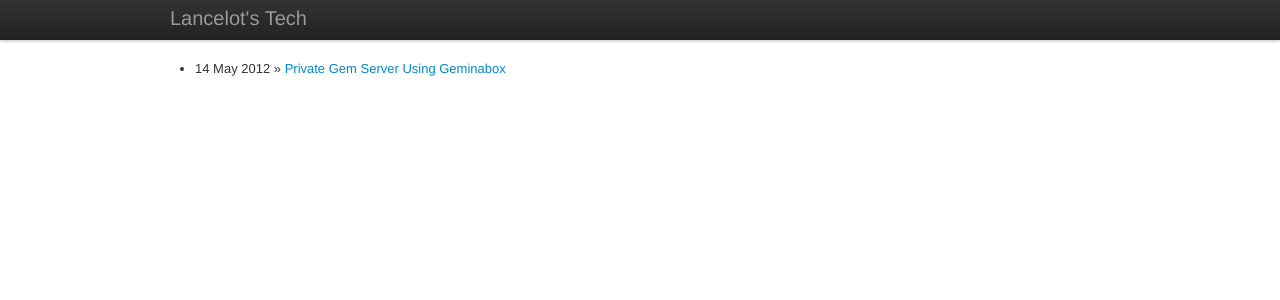
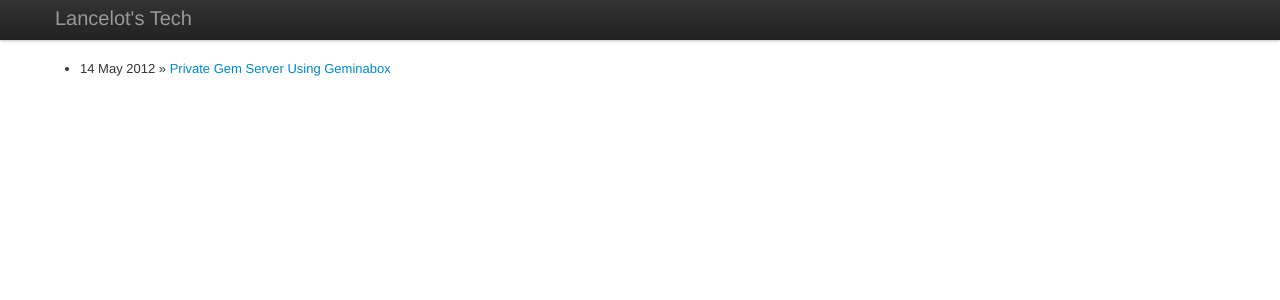
Before and after one commit to lancecarlson/lancecarlson.github.com, a Jekyll site: the page built from index.html, in a window 1280 px wide. Shown: the top 300 px of the page. Built offline with Jekyll 4.4.1, drawn with Linux system fonts in a browser that asks for light colours.

Commit message:
Responsive CSS

```diff
--- a/_layouts/default.html
+++ b/_layouts/default.html
@@ -14,7 +14,7 @@
         padding-top: 60px; /* 60px to make the container go all the way to the bottom of the topbar */
       }
     </style>
-<!--    <link href="../assets/css/bootstrap-responsive.css" rel="stylesheet">-->
+    <link href="/css/bootstrap-responsive.min.css" rel="stylesheet">
     <link href="/css/syntax.css" rel="stylesheet">
 
     <!-- Le HTML5 shim, for IE6-8 support of HTML5 elements -->
@@ -23,11 +23,7 @@
     <![endif]-->
 
     <!-- Le fav and touch icons -->
-    <!--<link rel="shortcut icon" href="../assets/ico/favicon.ico">
-    <link rel="apple-touch-icon-precomposed" sizes="144x144" href="../assets/ico/apple-touch-icon-144-precomposed.png">
-    <link rel="apple-touch-icon-precomposed" sizes="114x114" href="../assets/ico/apple-touch-icon-114-precomposed.png">
-    <link rel="apple-touch-icon-precomposed" sizes="72x72" href="../assets/ico/apple-touch-icon-72-precomposed.png">
-    <link rel="apple-touch-icon-precomposed" href="../assets/ico/apple-touch-icon-57-precomposed.png">-->
+    <!--<link rel="shortcut icon" href="../assets/ico/favicon.ico">-->
   </head>
 
   <body>
```
Also changed, not shown: other parts of _layouts/default.html (+0 -19 lines), css/bootstrap-responsive.min.css (added).
